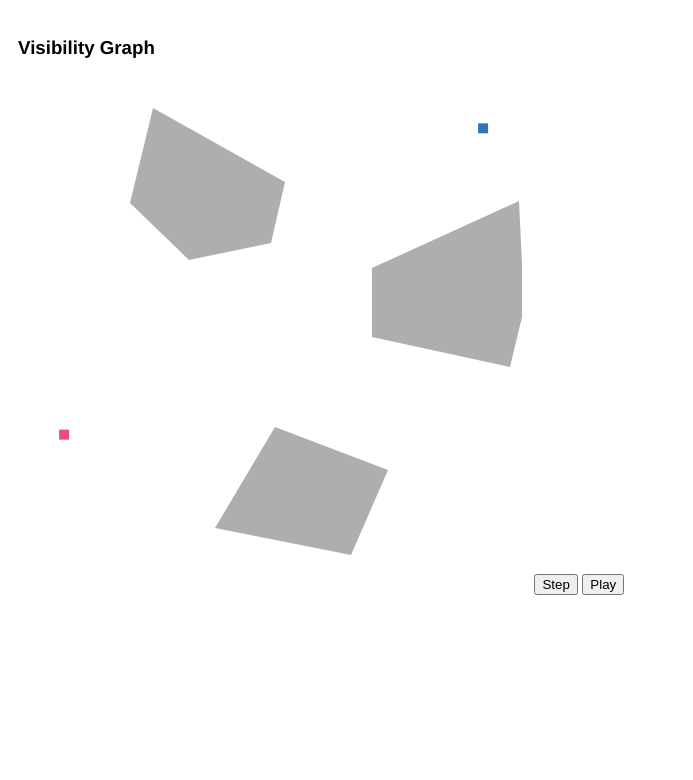
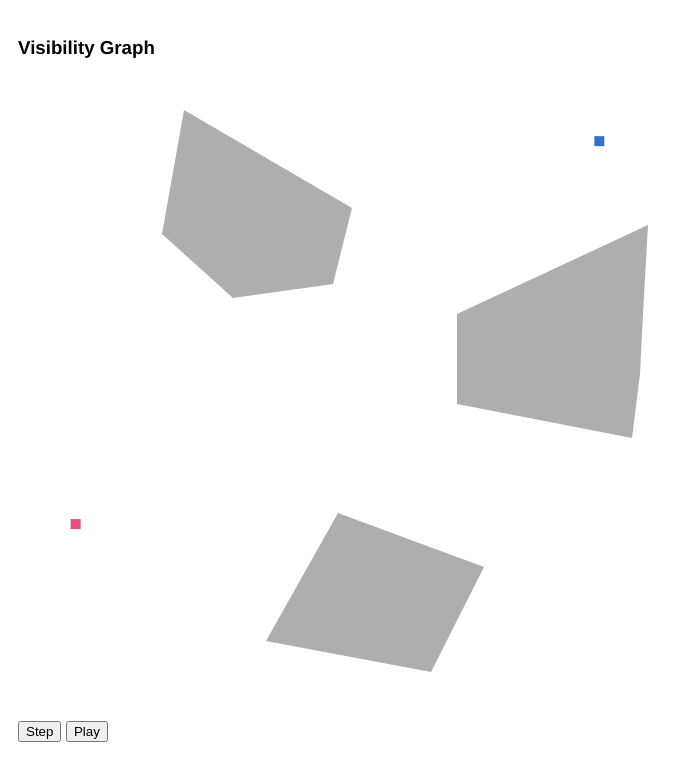
Before and after one commit to Marghrid/Robot-Motion-Planning, a plain HTML site: page VisibilityGraph/index.html in a window 1280 px wide. Shown: the whole page, without its empty margins (0-693 px from the left). Drawn offline with Linux system fonts and the light colour scheme.

Commit message:
Resize canvas.

```diff
--- a/VisibilityGraph/index.html
+++ b/VisibilityGraph/index.html
@@ -7,15 +7,15 @@
       body {
         font-family: Helvetica, sans-serif;
         display: flex;
+        flex-wrap: wrap;
       }
 
       #canvas_div {
-        flex: 60%;
         padding: 10px;
+	      flex-direction:column;
       }
 
       #info_div {
-        flex: 40%;
         padding: 5%;
         /*background-color: #b0b0b0;*/
         min-height: 1em;
@@ -30,11 +30,12 @@
 <body>
 <div id=canvas_div>
   <h3>Visibility Graph</h3>
-  <canvas id="canvas1" width="512" height="512">
+  <canvas id="canvas1" >
   Your browser does not support the HTML5 canvas tag.</canvas>
-
-  <input id="stepButton" type="button" onclick="step_button(env, vg, c1, info)" value="Step"></input>
-  <input id="playButton" type="button" onclick="play_button(env, vg, c1, info)" value="Play"></input>
+  <div id =canvas_buttons_div>
+    <input id="stepButton" type="button" onclick="step_button(env, vg, c1, info)" value="Step"></input>
+    <input id="playButton" type="button" onclick="play_button(env, vg, c1, info)" value="Play"></input>
+  </div>
 </div>
 
 <div id=info_div> </div>
@@ -45,10 +46,13 @@
 var c1 = document.getElementById("canvas1");
 var info = document.getElementById("info_div");
 
-let env = new Environment(512, 3);
+let min = Math.min(window.innerWidth, window.innerHeight);
+c1.height = min*0.8;
+c1.width = min*0.8;
+
+let env = new Environment(min*0.8, 3);
 let vg = new VisibilityGraph(env);
 env.draw(c1);
-
 </script>
 </body>
 </html>
--- a/js/environment.js
+++ b/js/environment.js
@@ -39,9 +39,9 @@ class Environment {
 		this.ctx.fillStyle = this.background;
 
 		this.ctx.fillStyle = this.init_colour;
-		this.ctx.fillRect(this.init[0]-5, this.init[1]-5, 10, 10);
+		this.ctx.fillRect(this.init[0]-5, this.init[1]-5, this.size/64, this.size/64);
 		this.ctx.fillStyle = this.goal_colour;
-		this.ctx.fillRect(this.goal[0]-5, this.goal[1]-5, 10, 10);
+		this.ctx.fillRect(this.goal[0]-5, this.goal[1]-5, this.size/64, this.size/64);
 		this.ctx.fillStyle = this.background;
 	}
 
```
Also changed, not shown: Brushfire/index.html (+14 -9 lines), Wavefront/index.html (+13 -8 lines).
